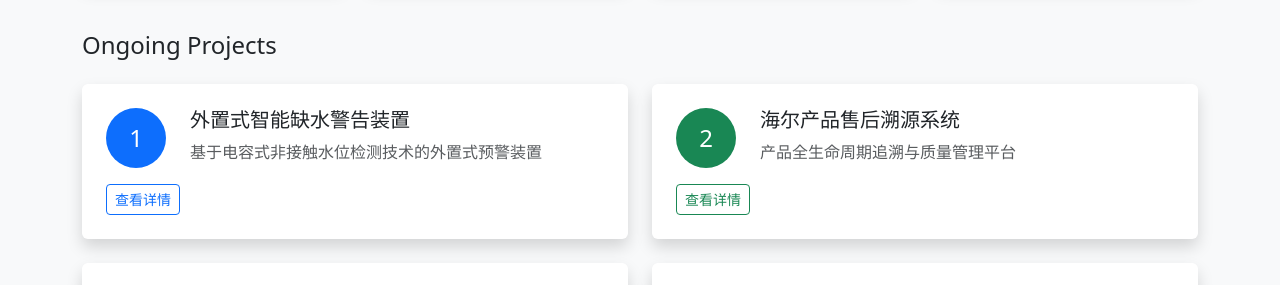
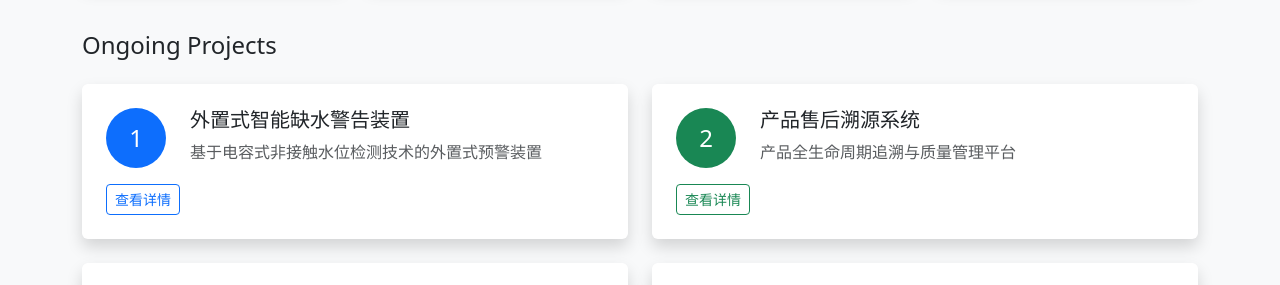
Before and after one commit to fablab4cogtwins/fablab4cogtwins.github.io, a Jekyll site: the page built from index.html, in a window 1280 px wide and 900 px high, scrolled down 1091 px. Shown: the part 154-439 px from the top of the window. Built offline with Jekyll 4.4.1, drawn with Linux system fonts in a browser that asks for light colours; the list of posts is cut into pages by our own code.

Commit message:
Update projects.yml

```diff
--- a/_data/projects.yml
+++ b/_data/projects.yml
@@ -3,7 +3,7 @@
   description: "基于电容式非接触水位检测技术的外置式预警装置"
   link: "/projects/smart-water-warning"
 
-- name: "海尔产品售后溯源系统"
+- name: "产品售后溯源系统"
   image: "/assets/images/projects/haier-trace-system.jpg"
   description: "产品全生命周期追溯与质量管理平台"
   link: "/projects/haier-trace-system"
```
